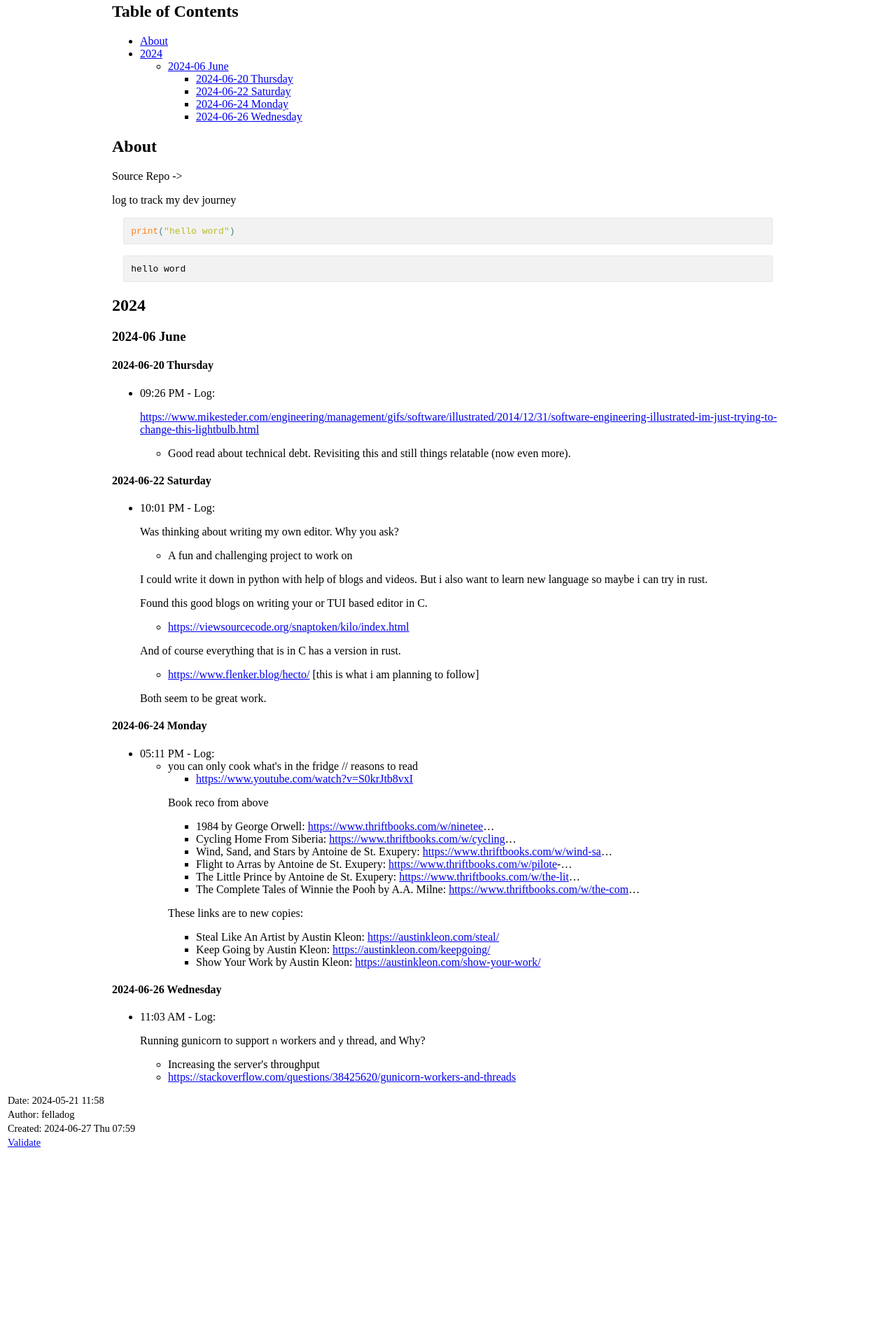
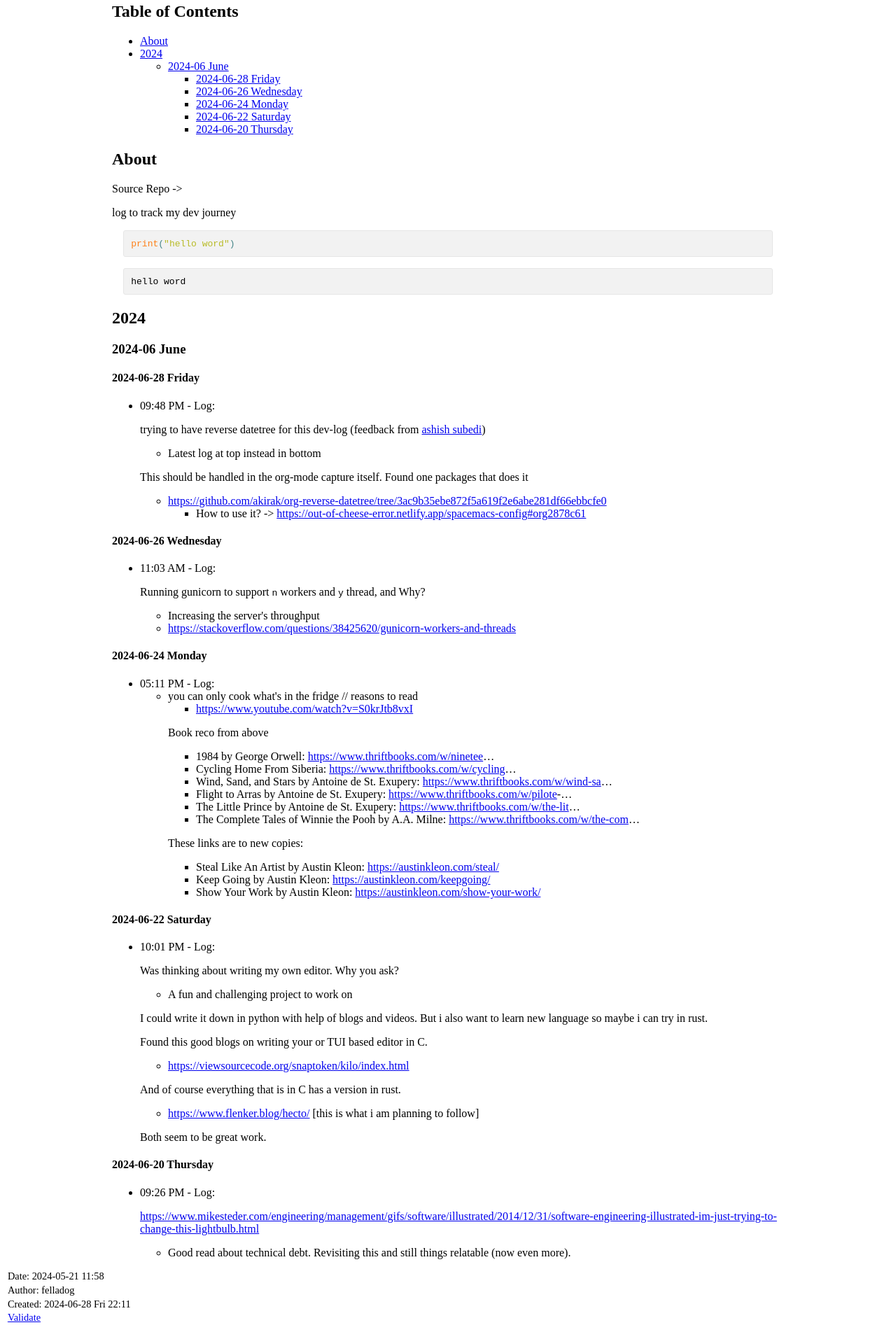
Before and after one commit to utsavdarlami/dlog, a plain HTML site: page index.html in a window 1280 px wide. Shown: the part 75-1968 px from the top of the page at 70% size. Before the commit the page ends 1724 px from the top, so only its background shows below. Drawn offline with Linux system fonts and the light colour scheme.

Commit message:
add: org-reverse tree and ordering of dates changed

```diff
--- a/index.html
+++ b/index.html
@@ -3,7 +3,7 @@
 "http://www.w3.org/TR/xhtml1/DTD/xhtml1-strict.dtd">
 <html xmlns="http://www.w3.org/1999/xhtml" lang="en" xml:lang="en">
 <head>
-<!-- 2024-06-27 Thu 07:59 -->
+<!-- 2024-06-28 Fri 22:11 -->
 <meta http-equiv="Content-Type" content="text/html;charset=utf-8" />
 <meta name="viewport" content="width=device-width, initial-scale=1" />
 <title>My Dev Log</title>
@@ -201,15 +201,16 @@
 <h2>Table of Contents</h2>
 <div id="text-table-of-contents" role="doc-toc">
 <ul>
-<li><a href="#orgcb95a30">About</a></li>
-<li><a href="#orge125e0b">2024</a>
+<li><a href="#org4eea6fc">About</a></li>
+<li><a href="#org22ff38d">2024</a>
 <ul>
-<li><a href="#orgc8f590e">2024-06 June</a>
+<li><a href="#org6d76307">2024-06 June</a>
 <ul>
-<li><a href="#orgdf5cbaa">2024-06-20 Thursday</a></li>
-<li><a href="#org10f0ead">2024-06-22 Saturday</a></li>
-<li><a href="#orgaf2e9d5">2024-06-24 Monday</a></li>
-<li><a href="#orgc213a3f">2024-06-26 Wednesday</a></li>
+<li><a href="#orgf0e2df3">2024-06-28 Friday</a></li>
+<li><a href="#orgeee4b32">2024-06-26 Wednesday</a></li>
+<li><a href="#org329e4a0">2024-06-24 Monday</a></li>
+<li><a href="#org3d476c5">2024-06-22 Saturday</a></li>
+<li><a href="#orgb83f2cc">2024-06-20 Thursday</a></li>
 </ul>
 </li>
 </ul>
@@ -218,9 +219,9 @@
 </div>
 </div>
 
-<div id="outline-container-orgcb95a30" class="outline-2">
-<h2 id="orgcb95a30">About</h2>
-<div class="outline-text-2" id="text-orgcb95a30">
+<div id="outline-container-org4eea6fc" class="outline-2">
+<h2 id="org4eea6fc">About</h2>
+<div class="outline-text-2" id="text-org4eea6fc">
 <p>
 Source Repo -&gt;
 </p>
@@ -240,39 +241,114 @@ hello word
 </div>
 </div>
 
-<div id="outline-container-orge125e0b" class="outline-2">
-<h2 id="orge125e0b">2024</h2>
-<div class="outline-text-2" id="text-orge125e0b">
+<div id="outline-container-org22ff38d" class="outline-2">
+<h2 id="org22ff38d">2024</h2>
+<div class="outline-text-2" id="text-org22ff38d">
 </div>
-<div id="outline-container-orgc8f590e" class="outline-3">
-<h3 id="orgc8f590e">2024-06 June</h3>
-<div class="outline-text-3" id="text-orgc8f590e">
+<div id="outline-container-org6d76307" class="outline-3">
+<h3 id="org6d76307">2024-06 June</h3>
+<div class="outline-text-3" id="text-org6d76307">
 </div>
-<div id="outline-container-orgdf5cbaa" class="outline-4">
-<h4 id="orgdf5cbaa">2024-06-20 Thursday</h4>
-<div class="outline-text-4" id="text-orgdf5cbaa">
+<div id="outline-container-orgf0e2df3" class="outline-4">
+<h4 id="orgf0e2df3">2024-06-28 Friday</h4>
+<div class="outline-text-4" id="text-orgf0e2df3">
 </div>
 <ul class="org-ul">
-<li><a id="org110e6ae"></a>09:26 PM - Log:<br />
-<div class="outline-text-5" id="text-org110e6ae">
+<li><a id="org3d4ce92"></a>09:48 PM - Log:<br />
+<div class="outline-text-5" id="text-org3d4ce92">
 <p>
-<a href="https://www.mikesteder.com/engineering/management/gifs/software/illustrated/2014/12/31/software-engineering-illustrated-im-just-trying-to-change-this-lightbulb.html">https://www.mikesteder.com/engineering/management/gifs/software/illustrated/2014/12/31/software-engineering-illustrated-im-just-trying-to-change-this-lightbulb.html</a>
+trying to have reverse datetree for this dev-log (feedback from <a href="https://asubedi.com.np/">ashish subedi</a>)
 </p>
 <ul class="org-ul">
-<li>Good read about technical debt. Revisiting this and still things relatable (now even more).</li>
+<li>Latest log at top instead in bottom</li>
+</ul>
+
+<p>
+This should be handled in the org-mode capture itself.
+Found one packages that does it
+</p>
+<ul class="org-ul">
+<li><a href="https://github.com/akirak/org-reverse-datetree/tree/3ac9b35ebe872f5a619f2e6abe281df66ebbcfe0">https://github.com/akirak/org-reverse-datetree/tree/3ac9b35ebe872f5a619f2e6abe281df66ebbcfe0</a>
+<ul class="org-ul">
+<li>How to use it? -&gt; <a href="https://out-of-cheese-error.netlify.app/spacemacs-config#org2878c61">https://out-of-cheese-error.netlify.app/spacemacs-config#org2878c61</a></li>
+</ul></li>
 </ul>
 </div>
 </li>
 </ul>
 </div>
 
-<div id="outline-container-org10f0ead" class="outline-4">
-<h4 id="org10f0ead">2024-06-22 Saturday</h4>
-<div class="outline-text-4" id="text-org10f0ead">
+
+<div id="outline-container-orgeee4b32" class="outline-4">
+<h4 id="orgeee4b32">2024-06-26 Wednesday</h4>
+<div class="outline-text-4" id="text-orgeee4b32">
 </div>
 <ul class="org-ul">
-<li><a id="org1c1a2e3"></a>10:01 PM - Log:<br />
-<div class="outline-text-5" id="text-org1c1a2e3">
+<li><a id="orga325d72"></a>11:03 AM - Log:<br />
+<div class="outline-text-5" id="text-orga325d72">
+<p>
+Running gunicorn to support <code>n</code> workers and <code>y</code> thread, and Why?
+</p>
+<ul class="org-ul">
+<li>Increasing the server's throughput</li>
+<li><a href="https://stackoverflow.com/questions/38425620/gunicorn-workers-and-threads">https://stackoverflow.com/questions/38425620/gunicorn-workers-and-threads</a></li>
+</ul>
+</div>
+</li>
+</ul>
+</div>
+
+<div id="outline-container-org329e4a0" class="outline-4">
+<h4 id="org329e4a0">2024-06-24 Monday</h4>
+<div class="outline-text-4" id="text-org329e4a0">
+</div>
+<ul class="org-ul">
+<li><a id="org2c900f8"></a>05:11 PM - Log:<br />
+<div class="outline-text-5" id="text-org2c900f8">
+</div>
+
+<ul class="org-ul">
+<li><a id="org087b897"></a>you can only cook what's in the fridge // reasons to read<br />
+<div class="outline-text-6" id="text-org087b897">
+<ul class="org-ul">
+<li><a href="https://www.youtube.com/watch?v=S0krJtb8vxI">https://www.youtube.com/watch?v=S0krJtb8vxI</a></li>
+</ul>
+
+<p>
+Book reco from above
+</p>
+<ul class="org-ul">
+<li>1984 by George Orwell: <a href="https://www.thriftbooks.com/w/ninetee">https://www.thriftbooks.com/w/ninetee</a>&#x2026;</li>
+<li>Cycling Home From Siberia: <a href="https://www.thriftbooks.com/w/cycling">https://www.thriftbooks.com/w/cycling</a>&#x2026;</li>
+<li>Wind, Sand, and Stars by Antoine de St. Exupery: <a href="https://www.thriftbooks.com/w/wind-sa">https://www.thriftbooks.com/w/wind-sa</a>&#x2026;</li>
+<li>Flight to Arras by Antoine de St. Exupery: <a href="https://www.thriftbooks.com/w/pilote">https://www.thriftbooks.com/w/pilote</a>-&#x2026;</li>
+<li>The Little Prince by Antoine de St. Exupery: <a href="https://www.thriftbooks.com/w/the-lit">https://www.thriftbooks.com/w/the-lit</a>&#x2026;</li>
+<li>The Complete Tales of Winnie the Pooh by A.A. Milne: <a href="https://www.thriftbooks.com/w/the-com">https://www.thriftbooks.com/w/the-com</a>&#x2026;</li>
+</ul>
+
+<p>
+These links are to new copies:
+</p>
+
+<ul class="org-ul">
+<li>Steal Like An Artist by Austin Kleon: <a href="https://austinkleon.com/steal/">https://austinkleon.com/steal/</a></li>
+<li>Keep Going by Austin Kleon: <a href="https://austinkleon.com/keepgoing/">https://austinkleon.com/keepgoing/</a></li>
+<li>Show Your Work by Austin Kleon: <a href="https://austinkleon.com/show-your-work/">https://austinkleon.com/show-your-work/</a></li>
+</ul>
+</div>
+</li>
+</ul>
+</li>
+</ul>
+</div>
+
+<div id="outline-container-org3d476c5" class="outline-4">
+<h4 id="org3d476c5">2024-06-22 Saturday</h4>
+<div class="outline-text-4" id="text-org3d476c5">
+</div>
+<ul class="org-ul">
+<li><a id="orgd13762e"></a>10:01 PM - Log:<br />
+<div class="outline-text-5" id="text-orgd13762e">
 <p>
 Was thinking about writing my own editor. Why you ask?
 </p>
@@ -305,63 +381,18 @@ Both seem to be great work.
 </ul>
 </div>
 
-<div id="outline-container-orgaf2e9d5" class="outline-4">
-<h4 id="orgaf2e9d5">2024-06-24 Monday</h4>
-<div class="outline-text-4" id="text-orgaf2e9d5">
+<div id="outline-container-orgb83f2cc" class="outline-4">
+<h4 id="orgb83f2cc">2024-06-20 Thursday</h4>
+<div class="outline-text-4" id="text-orgb83f2cc">
 </div>
 <ul class="org-ul">
-<li><a id="org92207cc"></a>05:11 PM - Log:<br />
-<div class="outline-text-5" id="text-org92207cc">
-</div>
-
-<ul class="org-ul">
-<li><a id="org7491eb3"></a>you can only cook what's in the fridge // reasons to read<br />
-<div class="outline-text-6" id="text-org7491eb3">
-<ul class="org-ul">
-<li><a href="https://www.youtube.com/watch?v=S0krJtb8vxI">https://www.youtube.com/watch?v=S0krJtb8vxI</a></li>
-</ul>
-
+<li><a id="org0e03942"></a>09:26 PM - Log:<br />
+<div class="outline-text-5" id="text-org0e03942">
 <p>
-Book reco from above
+<a href="https://www.mikesteder.com/engineering/management/gifs/software/illustrated/2014/12/31/software-engineering-illustrated-im-just-trying-to-change-this-lightbulb.html">https://www.mikesteder.com/engineering/management/gifs/software/illustrated/2014/12/31/software-engineering-illustrated-im-just-trying-to-change-this-lightbulb.html</a>
 </p>
 <ul class="org-ul">
-<li>1984 by George Orwell: <a href="https://www.thriftbooks.com/w/ninetee">https://www.thriftbooks.com/w/ninetee</a>&#x2026;</li>
-<li>Cycling Home From Siberia: <a href="https://www.thriftbooks.com/w/cycling">https://www.thriftbooks.com/w/cycling</a>&#x2026;</li>
-<li>Wind, Sand, and Stars by Antoine de St. Exupery: <a href="https://www.thriftbooks.com/w/wind-sa">https://www.thriftbooks.com/w/wind-sa</a>&#x2026;</li>
-<li>Flight to Arras by Antoine de St. Exupery: <a href="https://www.thriftbooks.com/w/pilote">https://www.thriftbooks.com/w/pilote</a>-&#x2026;</li>
-<li>The Little Prince by Antoine de St. Exupery: <a href="https://www.thriftbooks.com/w/the-lit">https://www.thriftbooks.com/w/the-lit</a>&#x2026;</li>
-<li>The Complete Tales of Winnie the Pooh by A.A. Milne: <a href="https://www.thriftbooks.com/w/the-com">https://www.thriftbooks.com/w/the-com</a>&#x2026;</li>
-</ul>
-
-<p>
-These links are to new copies:
-</p>
-
-<ul class="org-ul">
-<li>Steal Like An Artist by Austin Kleon: <a href="https://austinkleon.com/steal/">https://austinkleon.com/steal/</a></li>
-<li>Keep Going by Austin Kleon: <a href="https://austinkleon.com/keepgoing/">https://austinkleon.com/keepgoing/</a></li>
-<li>Show Your Work by Austin Kleon: <a href="https://austinkleon.com/show-your-work/">https://austinkleon.com/show-your-work/</a></li>
-</ul>
-</div>
-</li>
-</ul>
-</li>
-</ul>
-</div>
-
-<div id="outline-container-orgc213a3f" class="outline-4">
-<h4 id="orgc213a3f">2024-06-26 Wednesday</h4>
-<div class="outline-text-4" id="text-orgc213a3f">
-</div>
-<ul class="org-ul">
-<li><a id="org61547e4"></a>11:03 AM - Log:<br />
-<div class="outline-text-5" id="text-org61547e4">
-<p>
-Running gunicorn to support <code>n</code> workers and <code>y</code> thread, and Why?
-</p>
-<ul class="org-ul">
-<li>Increasing the server's throughput</li>
-<li><a href="https://stackoverflow.com/questions/38425620/gunicorn-workers-and-threads">https://stackoverflow.com/questions/38425620/gunicorn-workers-and-threads</a></li>
+<li>Good read about technical debt. Revisiting this and still things relatable (now even more).</li>
 </ul>
 </div>
 </li>
@@ -373,7 +404,7 @@ Running gunicorn to support <code>n</code> workers and <code>y</code> thread, an
 <div id="postamble" class="status">
 <p class="date">Date: 2024-05-21 11:58</p>
 <p class="author">Author: felladog</p>
-<p class="date">Created: 2024-06-27 Thu 07:59</p>
+<p class="date">Created: 2024-06-28 Fri 22:11</p>
 <p class="validation"><a href="https://validator.w3.org/check?uri=referer">Validate</a></p>
 </div>
 </body>
```
Also changed, not shown: 1 other file.
